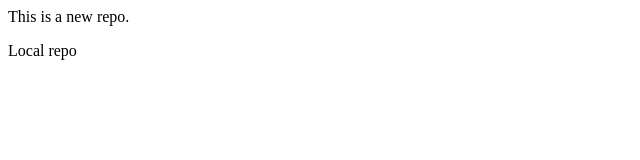
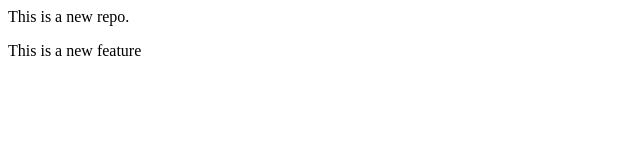
Before and after one commit to varun-g-a/LocalRepo, a plain HTML site: page index.html in a window 1280 px wide. Shown: the full height of the page, 0-640 px from the left. Drawn offline with Linux system fonts and the light colour scheme.

Commit message:
Add new feature

```diff
--- a/index.html
+++ b/index.html
@@ -1,2 +1,2 @@
 <p>This is a new repo.</p>
-<p>Local repo</p>
+<p>This is a new feature</p>
```
